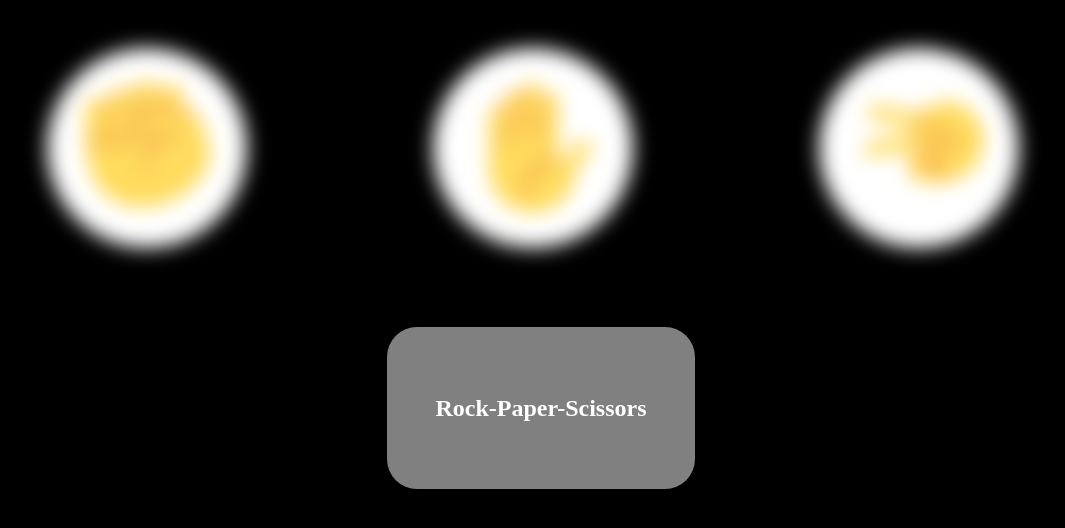
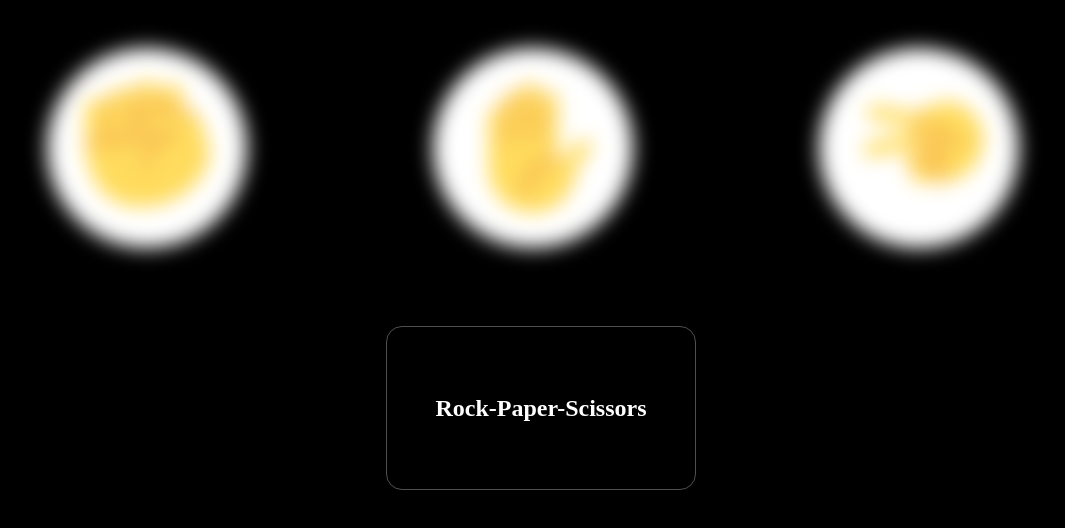
Before and after one commit to vipul-dixit-2004/rock-paper-scissors, a plain HTML site: page index.html in a window 1280 px wide. Shown: the whole page, without its empty margins (107-1172 px from the left). Drawn offline with Linux system fonts and the light colour scheme.

Commit message:
Update style.css

```diff
--- a/style.css
+++ b/style.css
@@ -45,6 +45,9 @@ img{
 	display: grid;
 	align-items: center;
 	padding: 3rem;
-	border-radius: 30px;
-	background-color: grey;
+border-radius: 16px;
+box-shadow: 0 4px 30px rgba(0, 0, 0, 0.1);
+backdrop-filter: blur(3.7px);
+-webkit-backdrop-filter: blur(3.7px);
+border: 1px solid rgba(255, 255, 255, 0.31);
 }
```
